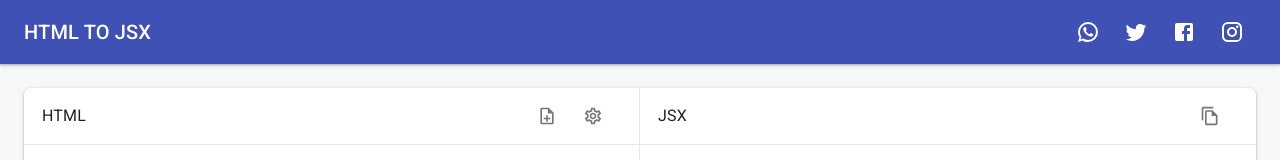
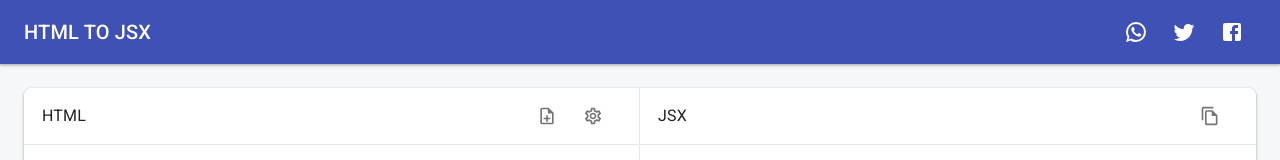
Before and after one commit to Adarsh077/htmltojsx, a React (Create React App) app: page / in a window 1280 px wide. Shown: the top 160 px of the page. Built offline with nearby package versions, Linux system fonts and the light colour scheme.

Commit message:
#1 fixed

```diff
--- a/src/components/AppBar.js
+++ b/src/components/AppBar.js
@@ -6,7 +6,7 @@ import {
   makeStyles,
   IconButton,
 } from "@material-ui/core";
-import { WhatsApp, Twitter, Facebook, Instagram } from "@material-ui/icons";
+import { WhatsApp, Twitter, Facebook } from "@material-ui/icons";
 
 const styles = makeStyles({
   title: {
@@ -22,18 +22,34 @@ function Navbar() {
         <Typography variant="h6" className={classes.title}>
           HTML TO JSX
         </Typography>
+        <a
+          target="_blank"
+          rel="noopener noreferrer"
+          href="whatsapp://send?text=https://htmltojsx.ml/"
+          data-action="share/whatsapp/share"
+        >
           <IconButton color="inherit">
             <WhatsApp />
           </IconButton>
+        </a>
+        <a
+          target="_blank"
+          rel="noopener noreferrer"
+          href="https://twitter.com/intent/tweet?text=https://htmltojsx.ml/"
+        >
           <IconButton color="inherit">
             <Twitter />
           </IconButton>
+        </a>
+        <a
+          target="_blank"
+          rel="noopener noreferrer"
+          href="https://www.facebook.com/sharer/sharer.php?u=https://htmltojsx.ml"
+        >
           <IconButton color="inherit">
             <Facebook />
           </IconButton>
-        <IconButton color="inherit">
-          <Instagram />
-        </IconButton>
+        </a>
       </Toolbar>
     </AppBar>
   );
--- a/src/index.css
+++ b/src/index.css
@@ -1,22 +1,23 @@
 /* Hide scrollbar for Chrome, Safari and Opera */
-.editor-area::-webkit-scrollbar {
+*::-webkit-scrollbar {
   display: none !important;
 }
-.editor-area::-webkit-scrollbar {
+*::-webkit-scrollbar {
   display: none;
 }
 
-.editor-area {
+* {
   -ms-overflow-style: none;
   overflow: -moz-scrollbars-none;
 }
 
 /* Hide scrollbar for IE and Edge */
-.editor-area {
+* {
   -ms-overflow-style: none !important;
 }
 
 body {
+  overflow: hidden;
   margin: 0;
   font-family: -apple-system, BlinkMacSystemFont, "Segoe UI", "Roboto", "Oxygen",
     "Ubuntu", "Cantarell", "Fira Sans", "Droid Sans", "Helvetica Neue",
@@ -28,6 +29,13 @@ body {
 
 [contenteditable]:focus {
   outline: 0px solid transparent;
+}
+
+a,
+a:focus,
+a:active {
+  text-decoration: none;
+  color: inherit;
 }
 
 .shadow {
@@ -50,7 +58,7 @@ body {
 }
 .editor-content {
   height: 73vh;
-  padding: 5px 10px;
+  padding: 18px 18px;
 }
 .editor-divider {
   border: 1px solid rgb(228, 231, 235);
--- a/src/screens/HTML.js
+++ b/src/screens/HTML.js
@@ -1,5 +1,5 @@
 import React, { Component, createRef } from "react";
-import { IconButton, Button, Tooltip } from "@material-ui/core";
+import { IconButton, Tooltip } from "@material-ui/core";
 import { SettingsOutlined, NoteAddOutlined } from "@material-ui/icons";
 import Settings from "./components/Settings";
 import EditorBar from "./components/EditorBar";
--- a/src/screens/Home.js
+++ b/src/screens/Home.js
@@ -8,11 +8,15 @@ const localStorage = window.localStorage;
 
 const createComponent = (jsx) => {
   const className = localStorage.getItem("componentName");
-  return `export default class ${className} extends Component{
-      render(){
-        ${jsx}
-      }
-    }
+  return `import React, {Component} from "react";
+
+export default class ${className} extends Component{
+  render(){
+    return (
+      ${jsx}
+    )
+  }
+}
   `;
 };
 
@@ -46,8 +50,8 @@ class Home extends Component {
       localStorage.getItem("createComponent") === "true";
     if (shouldCreateComponent) {
       output = createComponent(output);
+      this.setState({ code: output });
       const { prettifyJSX } = await import("../utils/prettifyJSX");
-      console.log("Reached");
       output = await prettifyJSX(output);
 
       if (output.indexOf("Unexpected token") > -1) {
```
Lines whose indentation alone changed are shown as unchanged.
